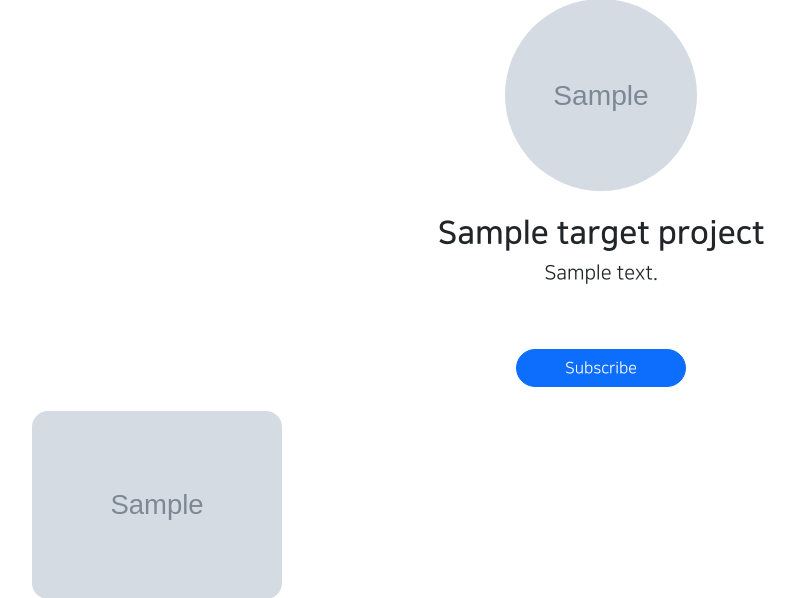
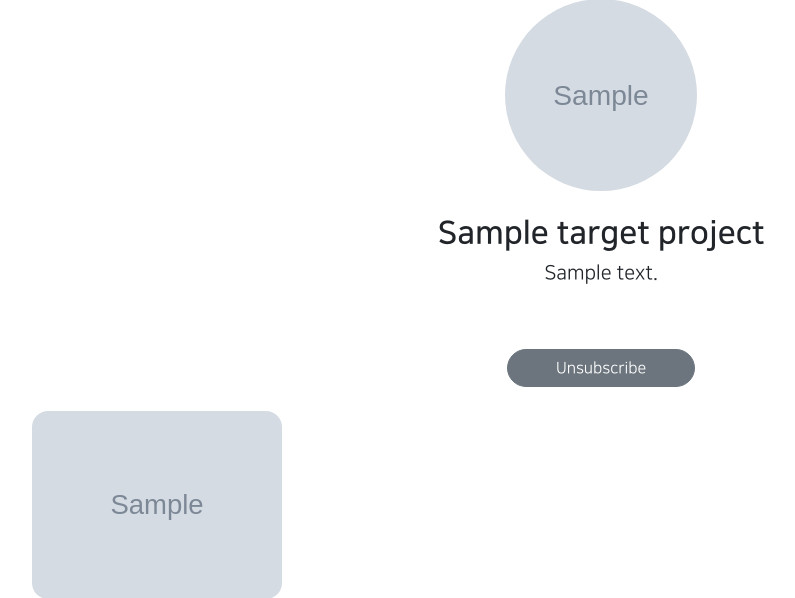
Before and after one commit to hale-in/web-app1, a Django app: template projectapp/templates/projectapp/detail.html in a window 1280 px wide. Shown: the part 298-896 px from the top of the page, without its empty margins (39-834 px from the left). Run offline with Django 3.2, Linux system fonts and the light colour scheme; a user stored in the database is signed in; tables that the repository leaves empty hold one stand-in row (values such as "Sample post"); the template is opened without the code that fills it: values that come from a table or form of the project are taken from there, most other values are stand-ins (such as "Sample title", 1, 10 or a date in 2020); grey boxes marked "Sample" are stand-in pictures; parts of the project's set-up code (start-up, migrations or seed data) failed here and were passed over; some libraries are stand-ins or nearby versions.

Commit message:
8/20 3ban class commit 4

```diff
--- a/projectapp/templates/projectapp/detail.html
+++ b/projectapp/templates/projectapp/detail.html
@@ -16,13 +16,13 @@
     </div>
     <div class="text-center">
     {% if user.is_authenticated %}
-        {% if not subcription %}
-        <a href="{% url 'subscibeapp:subscribe' project_pk=target_project.pk %}"
+        {% if not subscription %}
+        <a href="{% url 'subscribeapp:subscribe' project_pk=target_project.pk %}"
         class="btn btn-primary rounded-pill px-5">
             Subscribe
         </a>
         {% else %}
-        <a href="{% url 'subscibeapp:subscribe' project_pk=target_project.pk %}"
+        <a href="{% url 'subscribeapp:subscribe' project_pk=target_project.pk %}"
         class="btn btn-secondary rounded-pill px-5">
             Unsubscribe
         </a>
```
